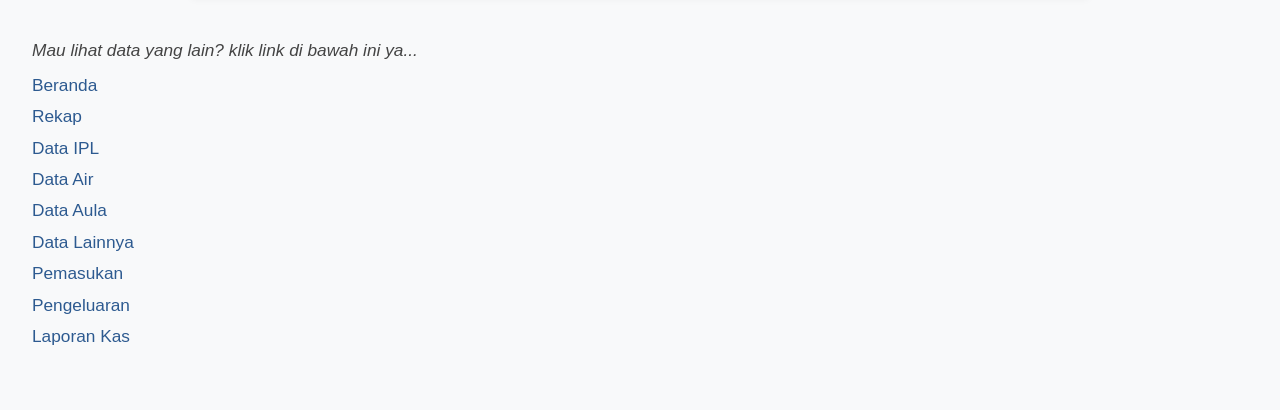
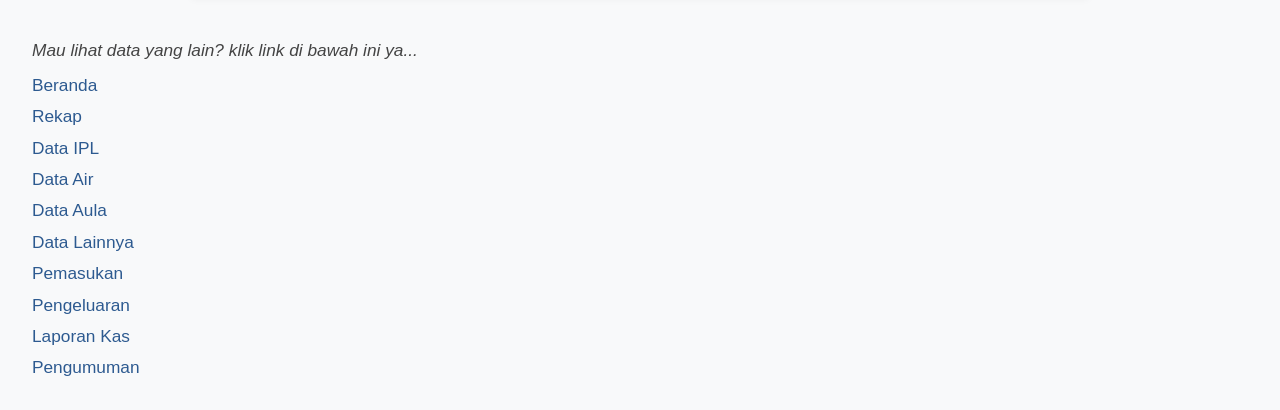
Before and after one commit to BlokHCikeasGardenia/saldo, a plain HTML site: page index.html in a window 1280 px wide. Shown: the part 458-868 px from the top of the page. Before the commit the page ends 837 px from the top, so only its background shows below. Drawn offline with Linux system fonts and the light colour scheme.

Commit message:
Update index.html

```diff
--- a/index.html
+++ b/index.html
@@ -138,6 +138,7 @@
       <a href="https://blokhcikeasgardenia.github.io/pemasukan/">Pemasukan</a>
       <a href="https://blokhcikeasgardenia.github.io/pengeluaran/">Pengeluaran</a>
       <a href="https://blokhcikeasgardenia.github.io/laporankas/">Laporan Kas</a>
+      <a href="https://blokhcikeasgardenia.github.io/pengumuman/">Pengumuman</a>
     </nav>
   </footer>
   <script>
```
